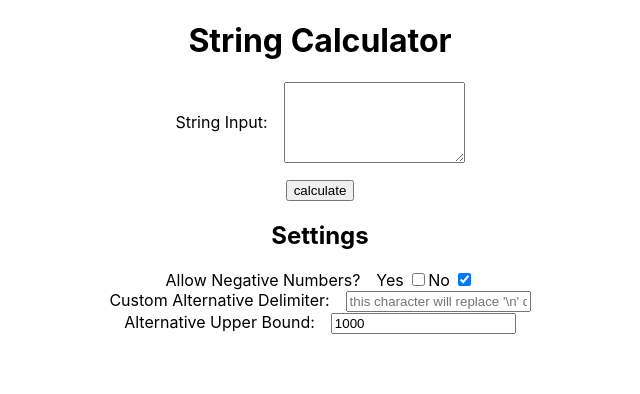
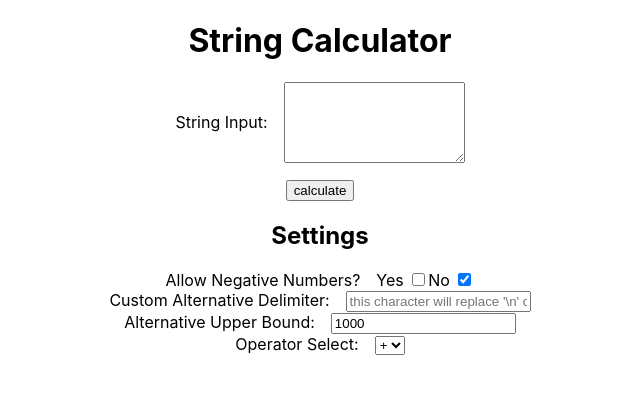
Before and after one commit to SeanPhilippi/react-calc, a React (Create React App) app: page / in a window 1280 px wide. Shown: the top 394 px of the page, without its empty margins (320-960 px from the left). Built offline with nearby package versions, Linux system fonts and the light colour scheme.

Commit message:
calculator supports different operators

```diff
--- a/src/App.js
+++ b/src/App.js
@@ -40,7 +40,7 @@ class App extends PureComponent {
       const values = getValues(inputString, delimiters, upperBound);
       const formula = values.join(` ${ operator } `) + ' =';
       this.setState({ formula });
-      let result = calculate(values, allowNegativeNumbers);
+      let result = calculate(values, operator, allowNegativeNumbers);
       this.setState({
         error: '',
         result
--- a/src/components/Settings.js
+++ b/src/components/Settings.js
@@ -58,6 +58,22 @@ const Settings = ({
         onChange={ handleOnChange }
       />
     </div>
+    <div>
+      <label htmlFor="operator-select">
+        Operator Select:
+      </label>
+      <select
+        className="operators"
+        name="operator"
+        id="operator-select"
+        onChange={ handleOnChange }
+      >
+        <option value="+">+</option>
+        <option value="-">-</option>
+        <option value="/">÷</option>
+        <option value="x">x</option>
+      </select>
+    </div>
   </div>
 );
 
--- a/src/utilities/calculate.js
+++ b/src/utilities/calculate.js
@@ -1,11 +1,13 @@
-const calculate = (values, allowNegativeNumbers) => {
+import reduceNums from './reduceNums';
+
+const calculate = (values, operator, allowNegativeNumbers) => {
   if (!allowNegativeNumbers) {
     const negativeNums = values.filter(num => num < 0);
     if (negativeNums.length) {
       throw new Error(`Negative numbers detected: ${ negativeNums.join(',').split(',').join(', ') }. No negative numbers!`);
     };
-  }
-  return values.reduce((ac, cv) => ac + cv).toString();
+  };
+  return reduceNums(values, operator).toString();
 };
 
 export default calculate;
--- /dev/null
+++ b/src/utilities/reduceNums.js
@@ -0,0 +1,13 @@
+const reduceNums = (values, operator) => {
+  if (operator === '+') {
+    return values.reduce((acc, cv) => acc + cv);
+  } else if (operator === '-') {
+    return values.reduce((acc, cv) => acc - cv);
+  } else if (operator === '/') {
+    return values.reduce((acc, cv) => acc / cv);
+  } else if (operator === 'x') {
+    return values.reduce((acc, cv) => acc * cv);
+  };
+};
+
+export default reduceNums;
```
Also changed, not shown: instructions.txt, 1 other file (tests, documents, lock files or other folders).
